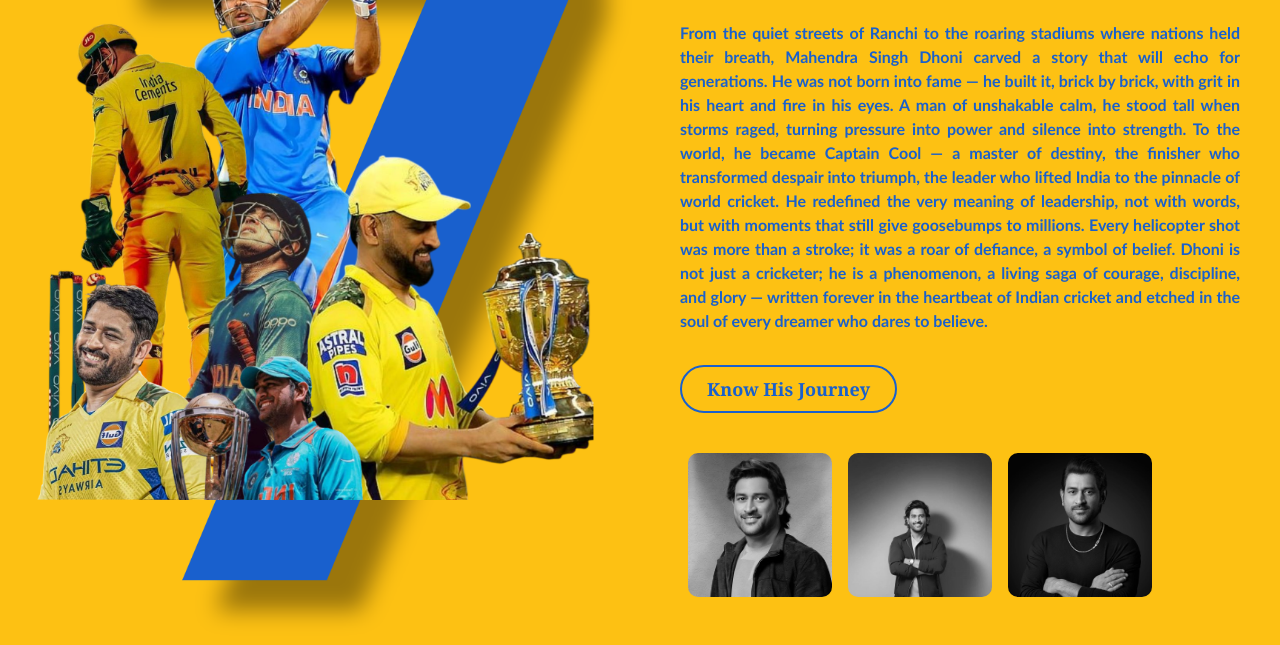
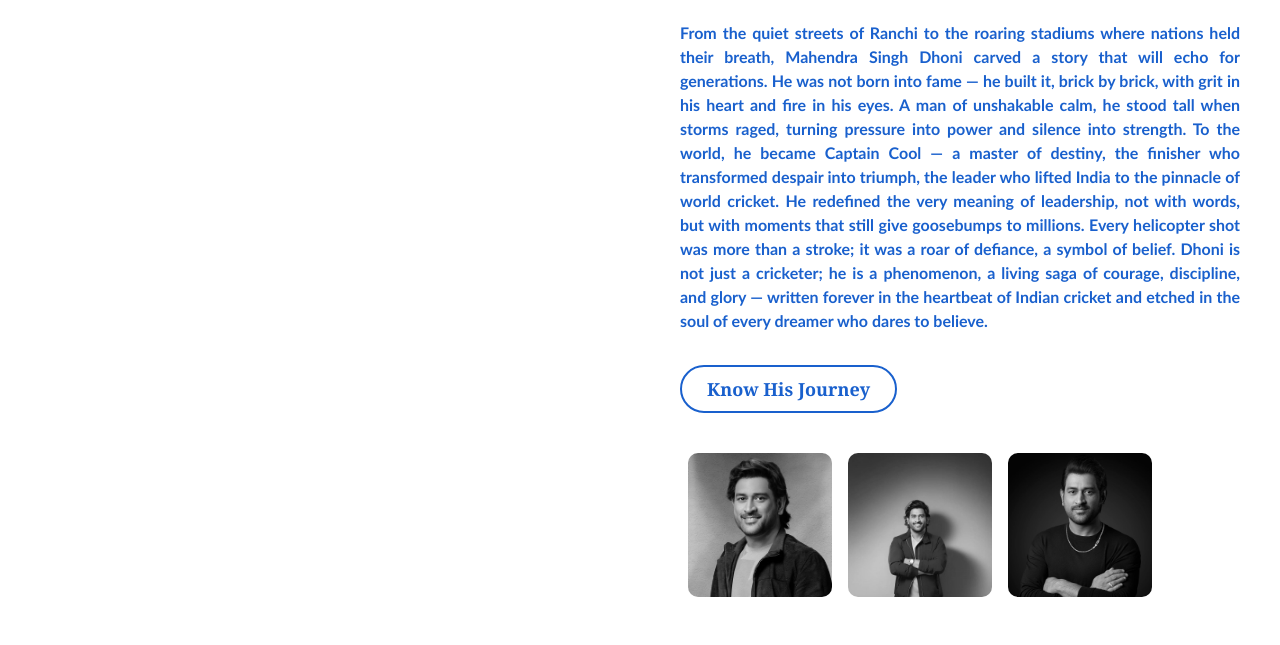
Before and after one commit to vanshshah2924/M-S-Dhoni-landing-page-vanshshah2924, a plain HTML site: page index.html in a window 1280 px wide. Shown: the part 163-808 px from the top of the page. Drawn offline with Linux system fonts and the light colour scheme.

Commit message:
Update style.css

```diff
--- a/style.css
+++ b/style.css
@@ -7,17 +7,13 @@
 html,body{
     height: 100%;
     width: 100%;
-    background: url(cover.png);
-    background-size:cover;
-    background-attachment: fixed;     /* keeps it fixed when scrolling */
-  background-color: transparent;
 }
 
  .main{
     width: 100%;
     height: 100%;
     justify-content: center;
-    background: url(cover.png);
+    backgroundimage: url(cover.png);
     background-size:cover;
     background-attachment: fixed;     /* keeps it fixed when scrolling */
   background-color: transparent;
```
